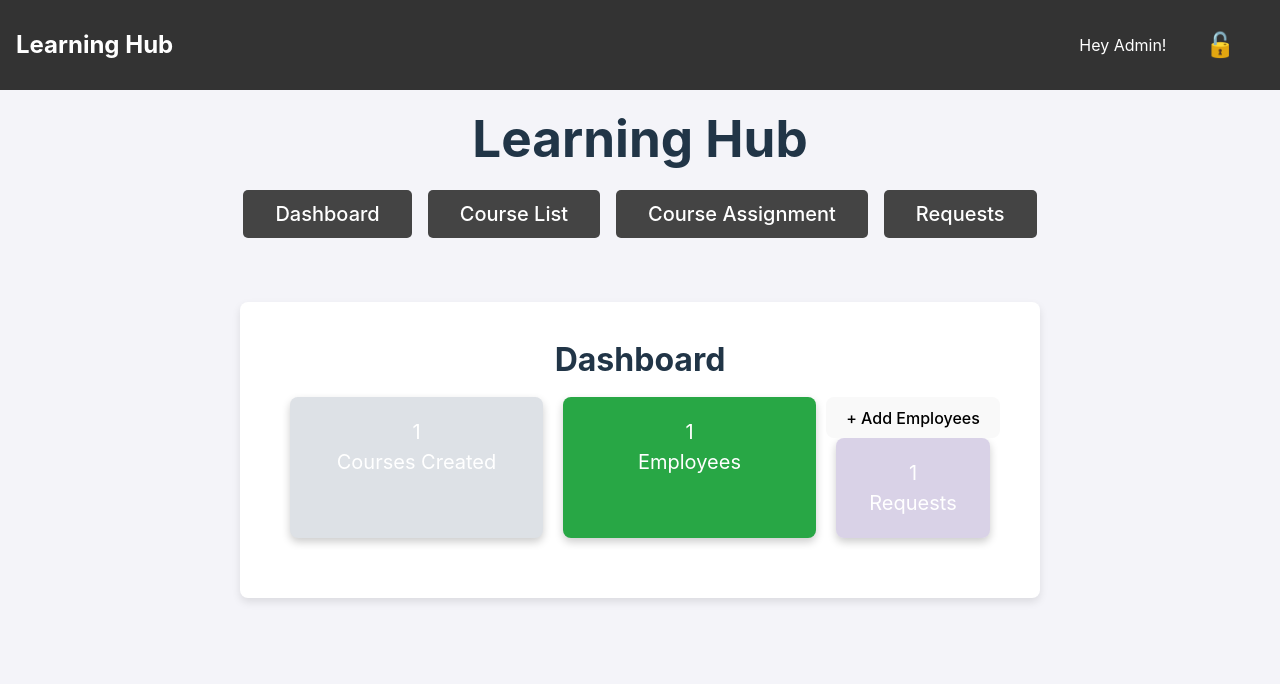
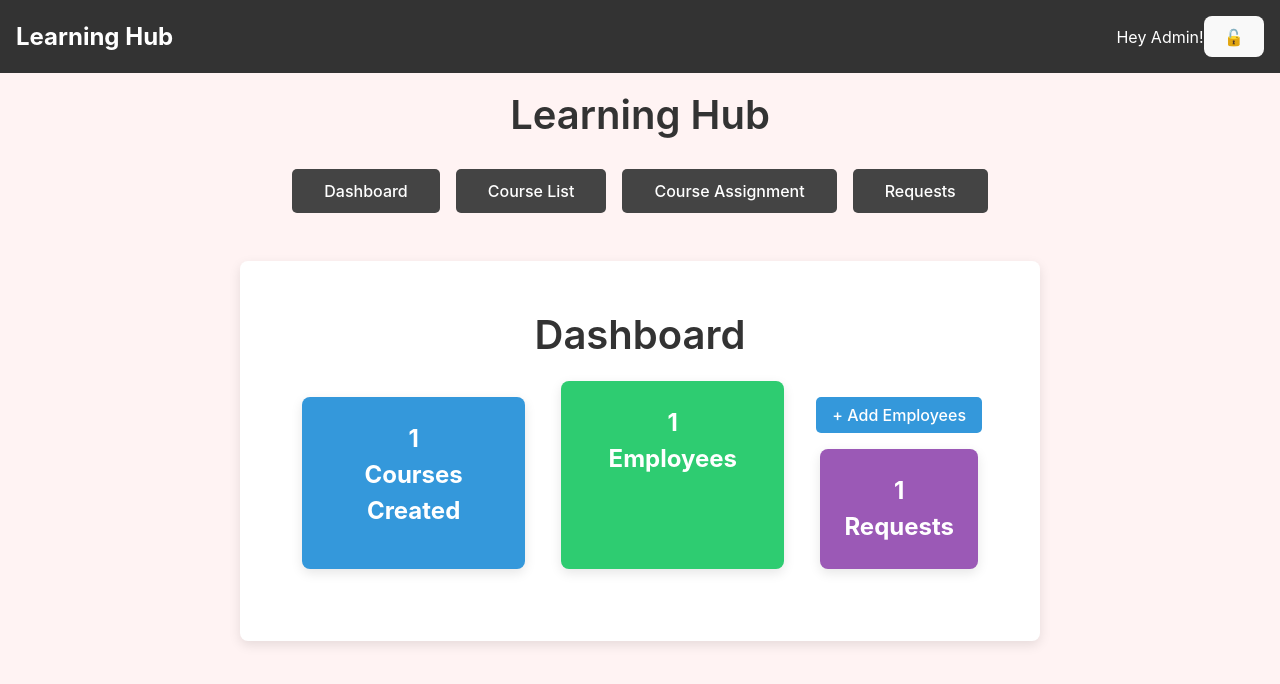
Before and after one commit to L-DMS-V1/Batch-1, a React (Vite) app in the folder Frontend/: page / in a window 1280 px wide. Shown: the top 684 px of the page. Built offline with nearby package versions, Linux system fonts and the light colour scheme.

Commit message:
Update App.css

```diff
--- a/Frontend/src/App.css
+++ b/Frontend/src/App.css
@@ -1,4 +1,3 @@
-/* App.css */
 
 * {
   margin: 0;
@@ -9,19 +8,8 @@
 html, body, #root, .App {
   height: 100%;
   width: 100%;
-  display: flex;
-  flex-direction: column;
-  align-items: center;
-  justify-content: center;
-  background-color: #f4f4f9;
-}
-
-.App {
-  display: flex;
-  flex-direction: column;
-  width: 100vw;
-  height: 100vh;
-  overflow: auto;
+  font-family: 'Inter', sans-serif;
+  background-color: #fff3f3;
 }
 
 .navbar {
@@ -40,65 +28,181 @@ html, body, #root, .App {
   align-items: center;
 }
 
-#logout-btn {
-  background: transparent;
+#output-btn {
+  background: hsl(1, 100%, 90%);
   border: none;
-  color: #ffcccb;
+  color: #333;
   margin-left: 10px;
+  padding: 0.5rem 1rem;
+  border-radius: 5px;
   cursor: pointer;
-  font-size: 1.5rem;
+  font-size: 1rem;
+  transition: background-color 0.3s;
 }
 
+#output-btn:hover {
+  background-color: #ff8c8c;
+}
 .centered-content {
   flex: 1;
   display: flex;
   flex-direction: column;
   align-items: center;
-  justify-content: flex-start;
-  width: 100%;
-  max-width: 1200px;
+  justify-content: center;
   padding: 20px;
 }
 
 h1 {
-  font-size: 2.5rem;
-  margin-bottom: 1.5rem;
+  font-size: 3rem;
+  color: #333;
+  margin-bottom: 1rem;
+  text-align: center;
 }
-
 .navigation-buttons {
   display: flex;
   justify-content: center;
   gap: 1rem;
-  margin-bottom: 2rem;
+  margin: 1rem 0;
 }
 
 .navigation-buttons button {
   padding: 0.75rem 2rem;
-  font-size: 1.25rem;
+  font-size: 1rem;
   border: none;
   background-color: #444;
   color: white;
   border-radius: 5px;
   cursor: pointer;
-  transition: background-color 0.3s;
+  transition: background-color 0.3s, transform 0.2s;
 }
 
 .navigation-buttons button:hover {
   background-color: #666;
+  transform: translateY(-2px);
 }
 
 .section-content {
   width: 100%;
   max-width: 800px;
+  background: #fff;
+  padding: 2rem;
+  box-shadow: 0 4px 12px rgba(0, 0, 0, 0.1);
+  border-radius: 8px;
   margin-top: 2rem;
-  background: #ffffff;
-  padding: 20px;
-  box-shadow: 0 4px 8px rgba(0, 0, 0, 0.1);
-  border-radius: 8px;
-  text-align: left;
+  transition: box-shadow 0.3s;
 }
 
-.section-content h2 {
+.section-content:hover {
+  box-shadow: 0 6px 16px rgba(0, 0, 0, 0.15);
+}
+
+.course-assignment, .courses, .requests {
+  margin-top: 1rem;
+}
+
+.course-assignment h3,
+.courses h3,
+.requests h3 {
   font-size: 1.5rem;
+  color: #333;
   margin-bottom: 1rem;
 }
+
+.course-card, .request-box {
+  background: #f8f9fb;
+  padding: 1rem;
+  margin-bottom: 1rem;
+  border-radius: 5px;
+  box-shadow: 0 2px 6px rgba(0, 0, 0, 0.1);
+  transition: transform 0.2s;
+}
+
+.course-card:hover, .request-box:hover {
+  transform: translateY(-3px);
+}
+
+.course-card h4 {
+  font-size: 1.25rem;
+  color: #333;
+  margin-bottom: 0.5rem;
+}
+
+.course-card button, .requests button {
+  padding: 0.5rem 1rem;
+  font-size: 1rem;
+  border: none;
+  background-color: #555;
+  color: #fff;
+  border-radius: 5px;
+  cursor: pointer;
+  transition: background-color 0.3s;
+}
+
+.course-card button:hover, .requests button:hover {
+  background-color: #777;
+}
+
+/* Existing styles remain the same */
+
+/* Dashboard box styles */
+.dashboard-box-container {
+  display: flex;
+  justify-content: center;
+  gap: 1rem;
+  margin-top: 1.5rem;
+}
+
+.dashboard-box {
+  flex: 1;
+  text-align: center;
+  padding: 1.5rem;
+  color: #fff;
+  border-radius: 8px;
+  font-size: 1.5rem;
+  font-weight: bold;
+  box-shadow: 0 4px 12px rgba(0, 0, 0, 0.1);
+  transition: transform 0.2s, box-shadow 0.2s;
+}
+
+.dashboard-box:hover {
+  transform: translateY(-4px);
+  box-shadow: 0 6px 16px rgba(0, 0, 0, 0.15);
+}
+
+.dashboard-box.courses {
+  background-color: #3498db; /* Blue color for Courses Created */
+}
+
+.dashboard-box.employees {
+  background-color: #2ecc71; /* Green color for Employees */
+}
+
+.dashboard-box.requests {
+  background-color: #9b59b6; /* Purple color for Requests */
+}
+
+/* Styling for add button */
+.add-button {
+  background-color: #3498db;
+  color: #fff;
+  padding: 0.5rem 1rem;
+  font-size: 1rem;
+  border: none;
+  border-radius: 5px;
+  cursor: pointer;
+  transition: background-color 0.3s;
+  margin-top: 1rem;
+  align-self: flex-end;
+}
+
+.add-button:hover {
+  background-color: #2980b9;
+}
+
+/* Adjustments for centered dashboard title */
+.centered-content h1 {
+  font-size: 2.5rem;
+  margin-bottom: 1rem;
+  font-weight: 600;
+  color: #333;
+}
```
